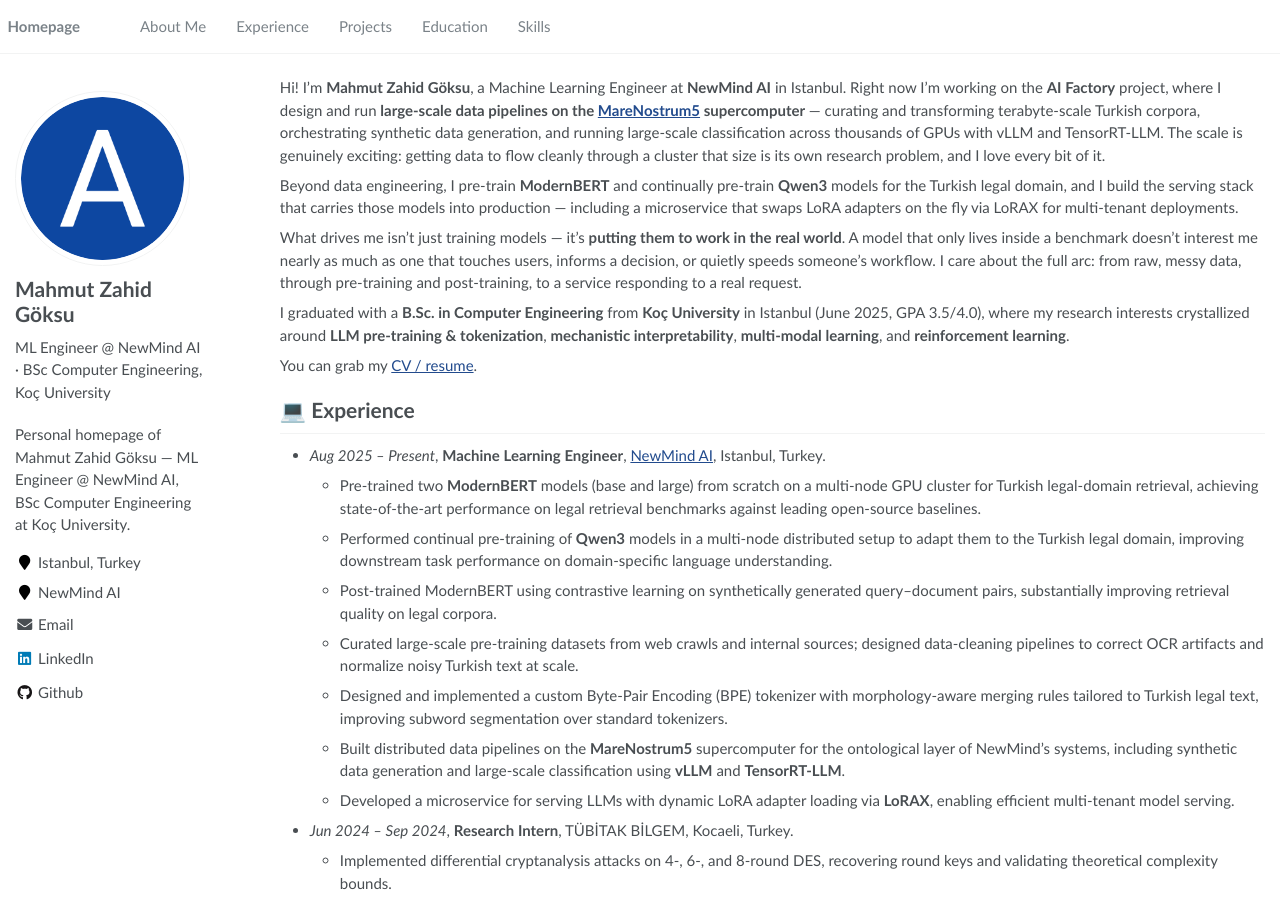
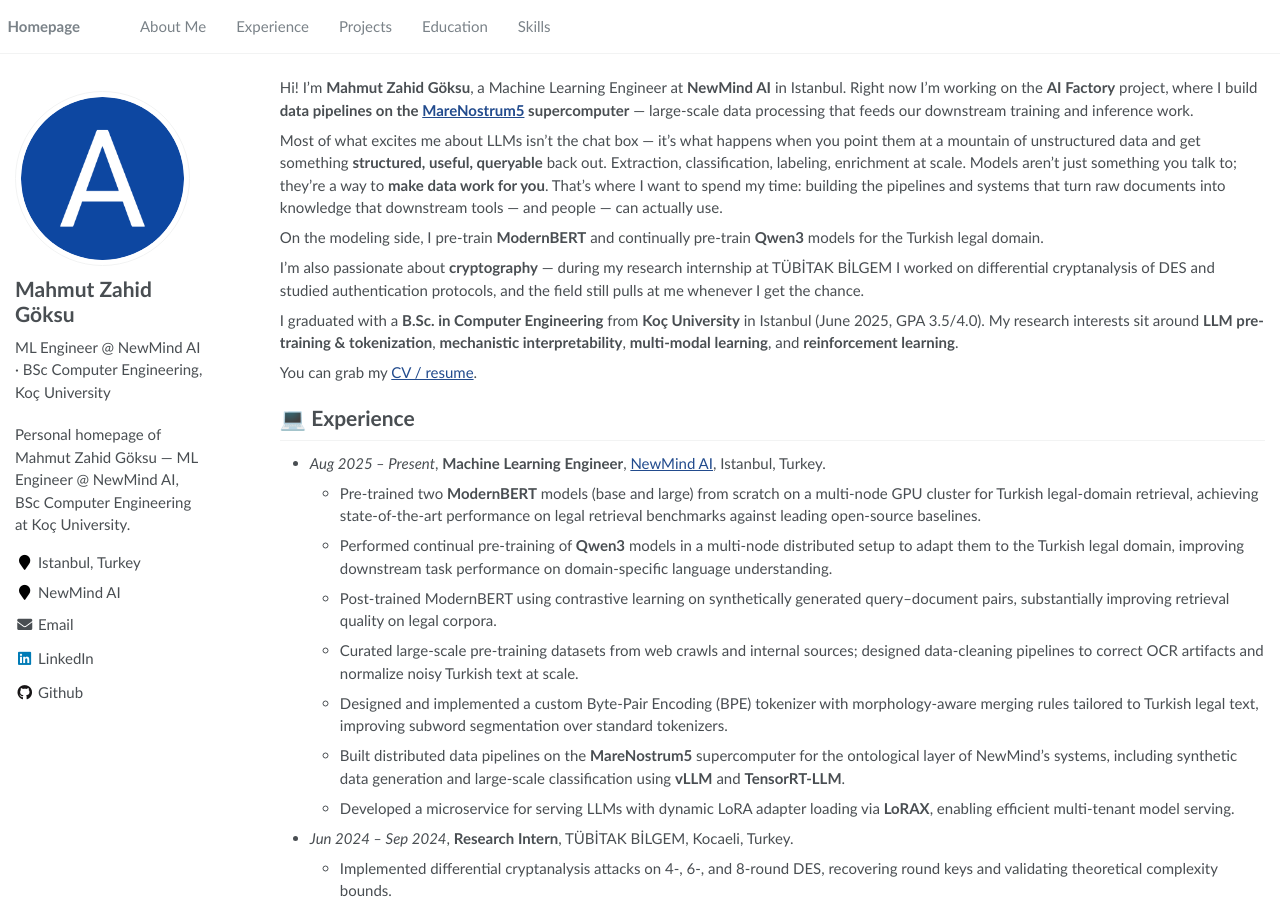
Before and after one commit to MAHMUTGOKSU/MAHMUTGOKSU.github.io, a Jekyll site: the page built from _pages/about.md, in a window 1280 px wide and 900 px high. Built offline with Jekyll 4.4.1, drawn with Linux system fonts in a browser that asks for light colours.

Commit message:
Rewrite intro, add cryptography interest, refresh resume PDF
Tighten the intro around AI Factory / MareNostrum5 data pipelines and
the "make data work for you" angle on real-world LLM use. Drop the
LoRAX serving line. Add a paragraph on cryptography interest grounded
in the TÜBİTAK BİLGEM internship. Update the resume PDF.

Co-Authored-By: Claude Opus 4.6 (1M context) <noreply@anthropic.com>

```diff
--- a/_pages/about.md
+++ b/_pages/about.md
@@ -10,13 +10,15 @@ redirect_from:
 
 <span class='anchor' id='about-me'></span>
 
-Hi! I'm **Mahmut Zahid Göksu**, a Machine Learning Engineer at **NewMind AI** in Istanbul. Right now I'm working on the **AI Factory** project, where I design and run **large-scale data pipelines on the [MareNostrum5](https://www.bsc.es/marenostrum/marenostrum-5) supercomputer** — curating and transforming terabyte-scale Turkish corpora, orchestrating synthetic data generation, and running large-scale classification across thousands of GPUs with vLLM and TensorRT-LLM. The scale is genuinely exciting: getting data to flow cleanly through a cluster that size is its own research problem, and I love every bit of it.
+Hi! I'm **Mahmut Zahid Göksu**, a Machine Learning Engineer at **NewMind AI** in Istanbul. Right now I'm working on the **AI Factory** project, where I build **data pipelines on the [MareNostrum5](https://www.bsc.es/marenostrum/marenostrum-5) supercomputer** — large-scale data processing that feeds our downstream training and inference work.
 
-Beyond data engineering, I pre-train **ModernBERT** and continually pre-train **Qwen3** models for the Turkish legal domain, and I build the serving stack that carries those models into production — including a microservice that swaps LoRA adapters on the fly via LoRAX for multi-tenant deployments.
+Most of what excites me about LLMs isn't the chat box — it's what happens when you point them at a mountain of unstructured data and get something **structured, useful, queryable** back out. Extraction, classification, labeling, enrichment at scale. Models aren't just something you talk to; they're a way to **make data work for you**. That's where I want to spend my time: building the pipelines and systems that turn raw documents into knowledge that downstream tools — and people — can actually use.
 
-What drives me isn't just training models — it's **putting them to work in the real world**. A model that only lives inside a benchmark doesn't interest me nearly as much as one that touches users, informs a decision, or quietly speeds someone's workflow. I care about the full arc: from raw, messy data, through pre-training and post-training, to a service responding to a real request.
+On the modeling side, I pre-train **ModernBERT** and continually pre-train **Qwen3** models for the Turkish legal domain.
 
-I graduated with a **B.Sc. in Computer Engineering** from **Koç University** in Istanbul (June 2025, GPA 3.5/4.0), where my research interests crystallized around **LLM pre-training & tokenization**, **mechanistic interpretability**, **multi-modal learning**, and **reinforcement learning**.
+I'm also passionate about **cryptography** — during my research internship at TÜBİTAK BİLGEM I worked on differential cryptanalysis of DES and studied authentication protocols, and the field still pulls at me whenever I get the chance.
+
+I graduated with a **B.Sc. in Computer Engineering** from **Koç University** in Istanbul (June 2025, GPA 3.5/4.0). My research interests sit around **LLM pre-training & tokenization**, **mechanistic interpretability**, **multi-modal learning**, and **reinforcement learning**.
 
 You can grab my [CV / resume](files/mahmutgoksu-resume.pdf).
 
```
Also changed, not shown: 1 other file.
